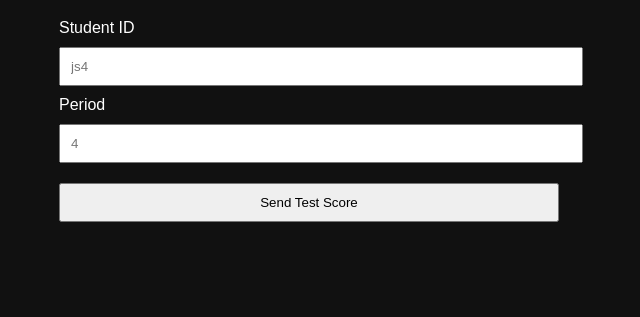
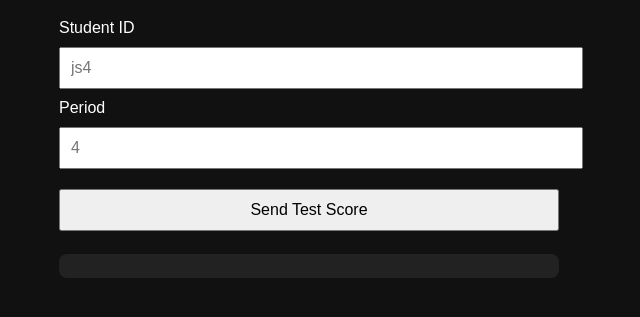
Before and after one commit to cwarner305/wc-rpg, a plain HTML site: page index.html in a window 1280 px wide. Shown: the part 109-426 px from the top of the page, without its empty margins (331-971 px from the left). Drawn offline with Linux system fonts and the light colour scheme.

Commit message:
Update style.css

```diff
--- a/style.css
+++ b/style.css
@@ -1,5 +1,5 @@
 body {
-  font-family: Arial;
+  font-family: Arial, sans-serif;
   background: #111;
   color: white;
   padding: 40px;
@@ -14,4 +14,12 @@ input, button {
   width: 100%;
   padding: 10px;
   margin: 10px 0;
+  font-size: 16px;
 }
+
+pre {
+  background: #222;
+  padding: 12px;
+  white-space: pre-wrap;
+  border-radius: 8px;
+}
```
